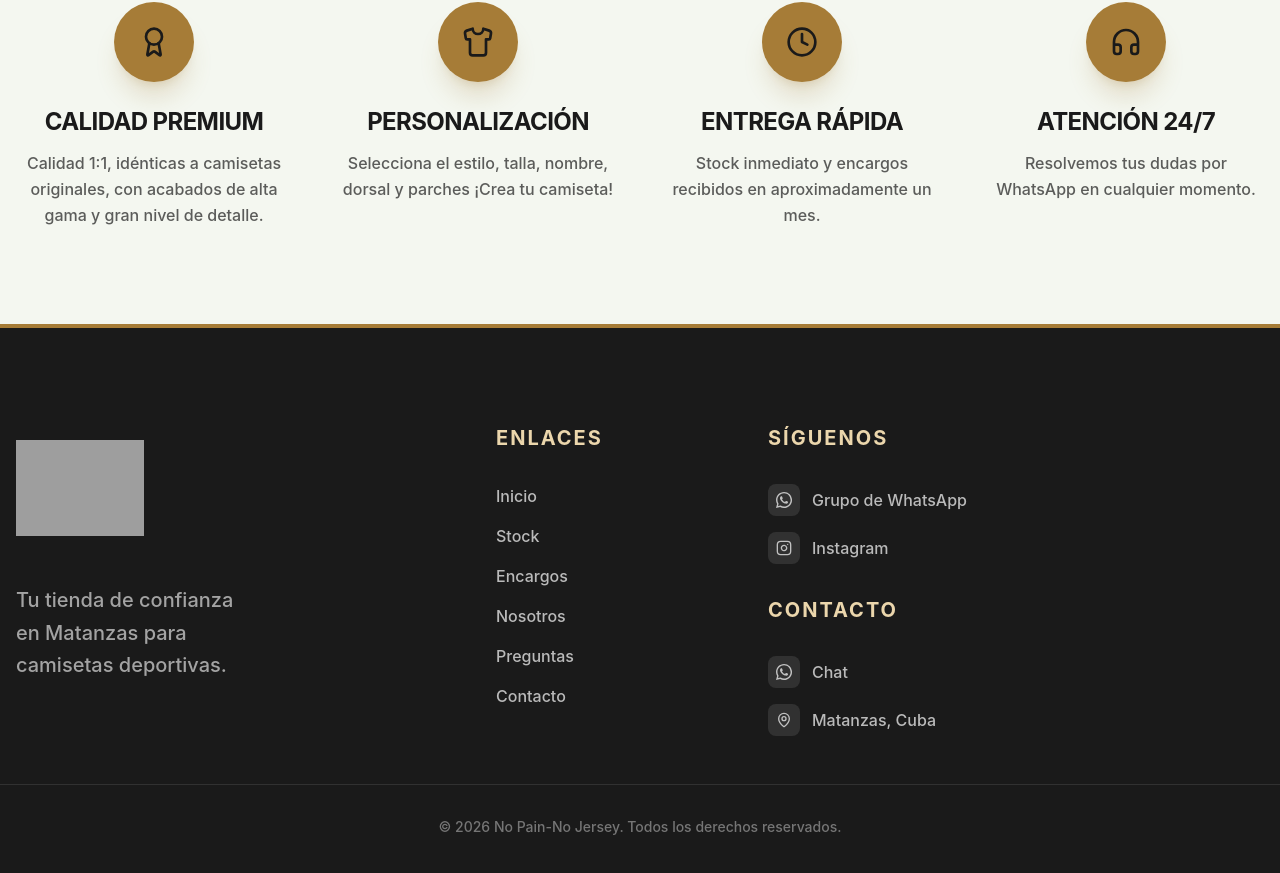
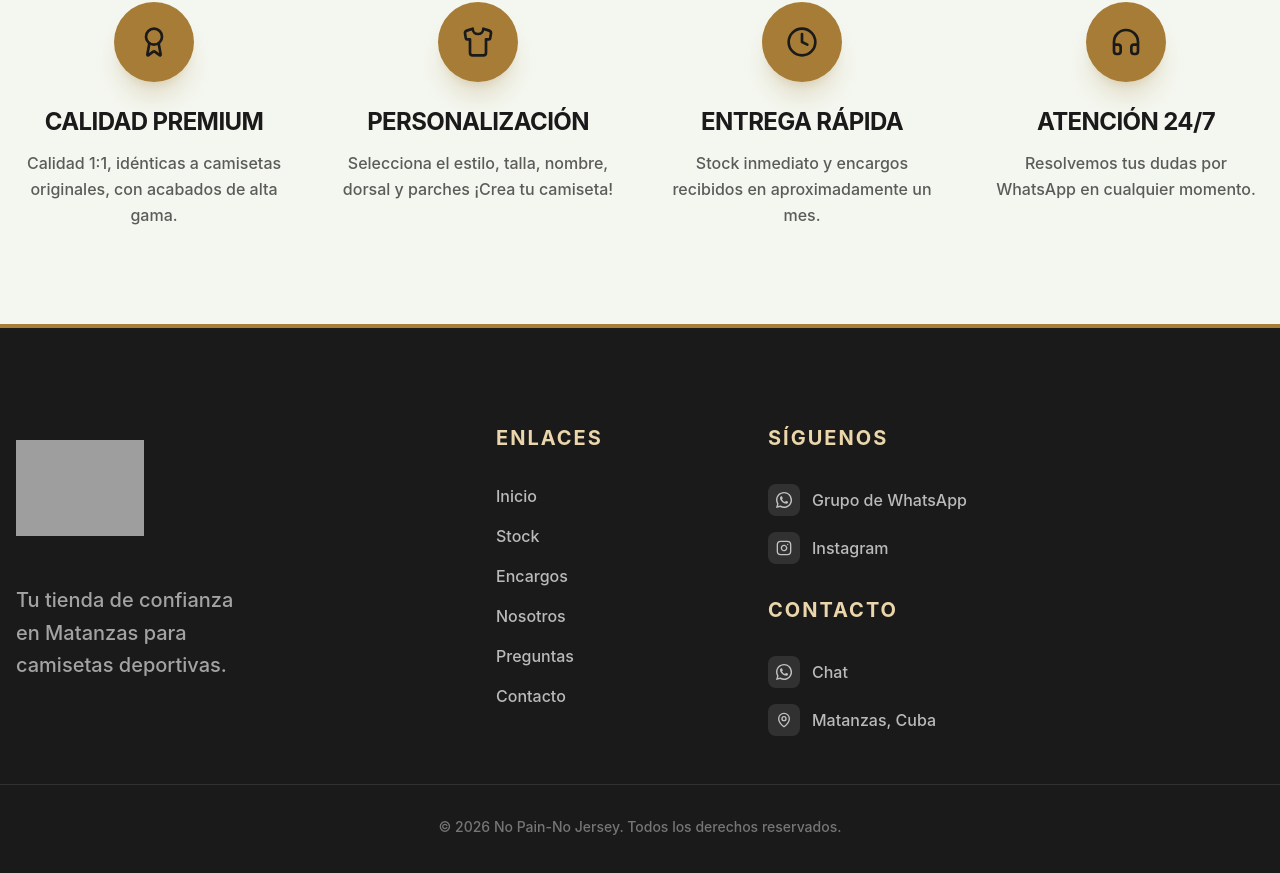
Before and after one commit to AguJr99/NPNJ, a React (Vite) app: page / in a window 1280 px wide. Shown: the part 1035-1908 px from the top of the page. Built offline with nearby package versions, Linux system fonts and the light colour scheme; grey boxes are pictures that could not be loaded.

Commit message:
Add files via upload

```diff
--- a/src/App.tsx
+++ b/src/App.tsx
@@ -2050,7 +2050,7 @@ export default function App() {
                     {
                       icon: <Award className="w-6 h-6 md:w-8 md:h-8" />,
                       title: 'Calidad Premium',
-                      desc: 'Calidad 1:1, idénticas a camisetas originales, con acabados de alta gama y gran nivel de detalle.'
+                      desc: 'Calidad 1:1, idénticas a camisetas originales, con acabados de alta gama.'
                     },
                     {
                       icon: <Shirt className="w-6 h-6 md:w-8 md:h-8" />,
```
